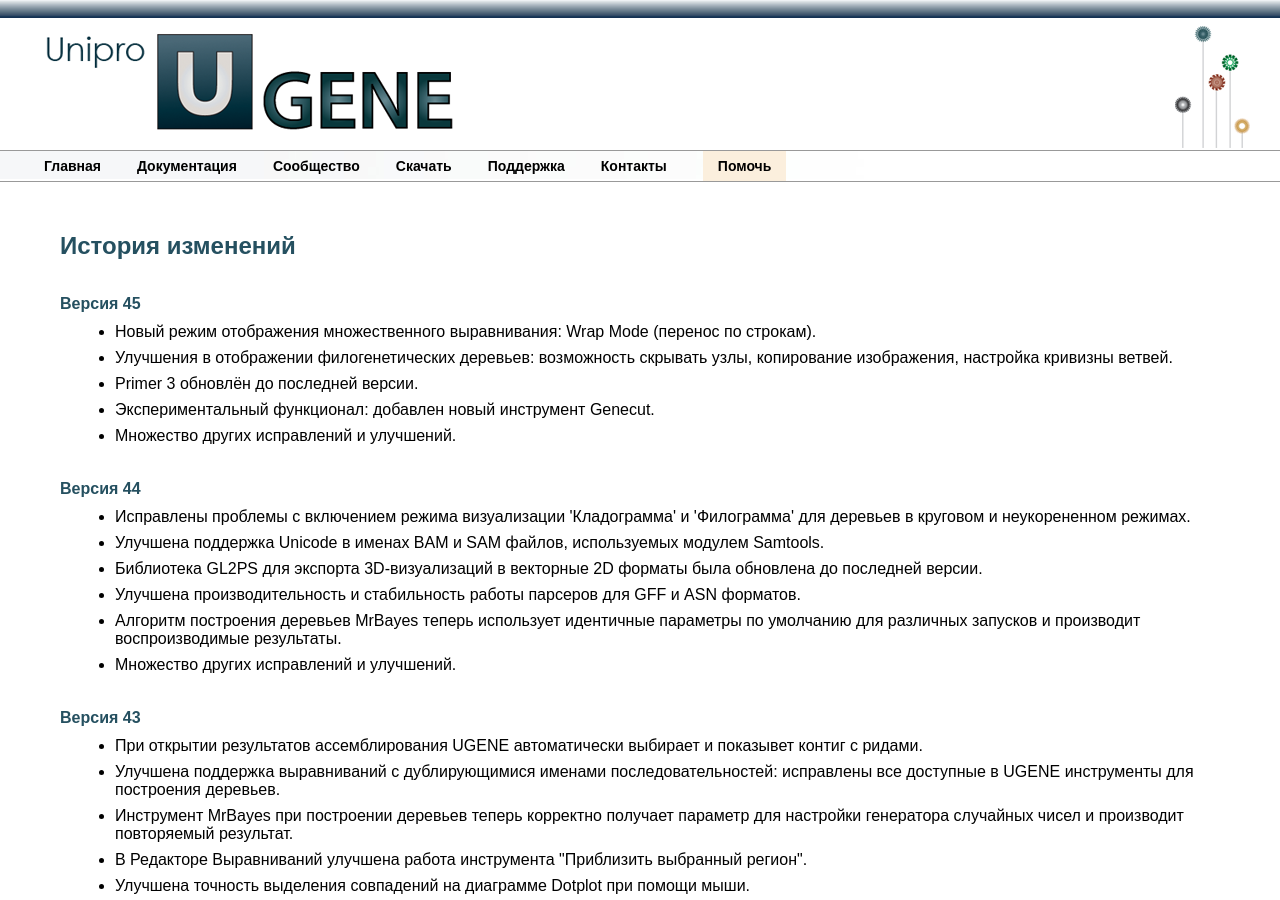
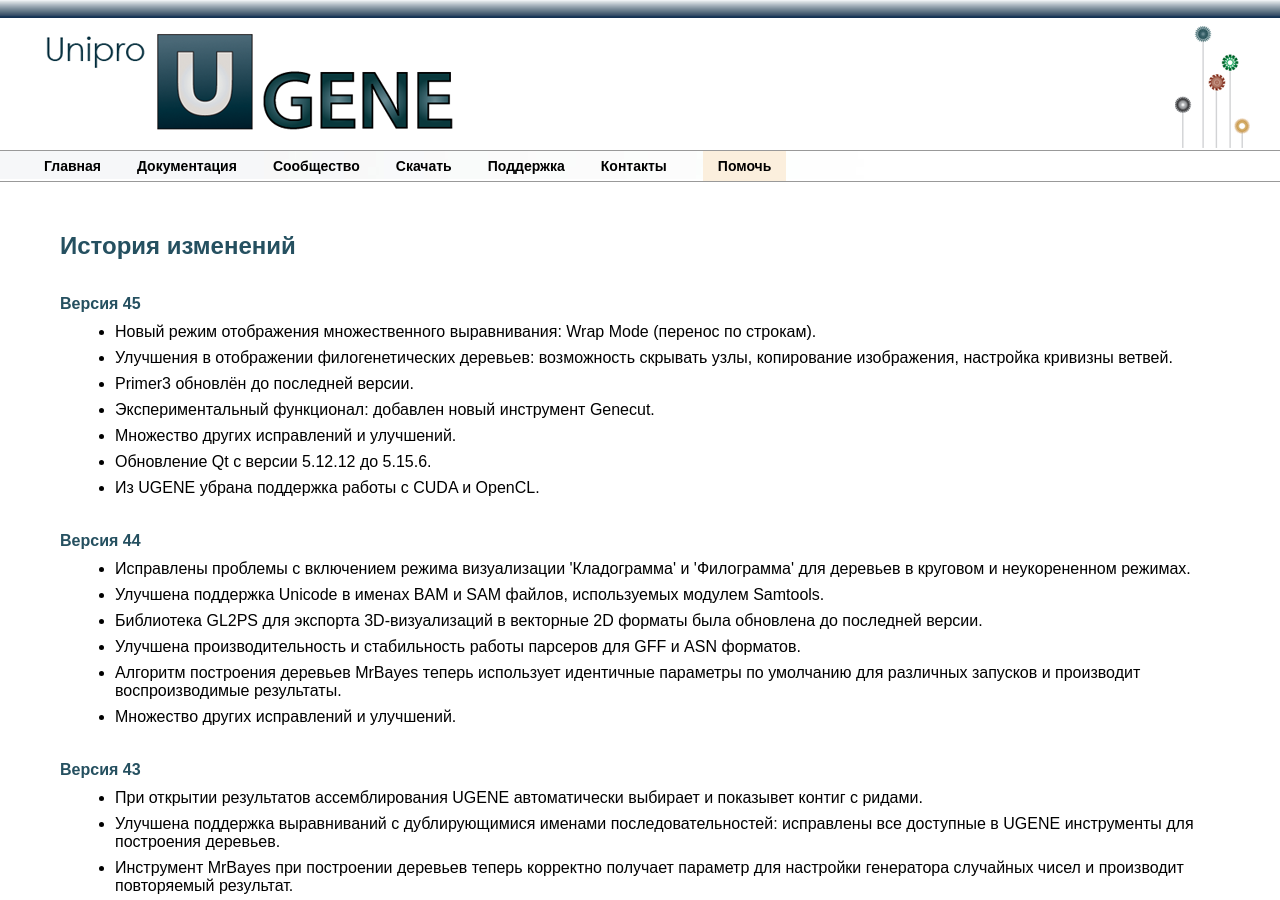
Before and after one commit to ugeneunipro/ugeneunipro.github.io, a Jekyll site: the page built from docs/ru/changelist.html, in a window 1280 px wide and 900 px high. Built offline with Jekyll 4.4.1, drawn with Linux system fonts in a browser that asks for light colours.

Commit message:
Added Turkish news.

```diff
--- a/docs/changelist.html
+++ b/docs/changelist.html
@@ -13,7 +13,7 @@
             <ul>
                 <li>New visualization mode in MSA Editor: Wrap Mode.</li>
                 <li>Phylogenetic tree visualization improvements: hiding nodes, copying of tree image to clipboard, branch curvature.</li>
-                <li>Primer 3 tool is updated to the latest version.</li>
+                <li>Primer3 tool is updated to the latest version.</li>
                 <li>Stability and usability fixes.</li>
             </ul>
         </div>
--- a/docs/news.html
+++ b/docs/news.html
@@ -13,7 +13,7 @@
         <ul>
             <li>New visualization mode in MSA Editor: Wrap Mode.</li>
             <li>Phylogenetic tree visualization improvements: hiding nodes, copying of tree image to clipboard, branch curvature.</li>
-            <li>Primer 3 tool is updated to the latest version.</li>
+            <li>Primer3 tool is updated to the latest version.</li>
             <li>Experimental features: a new Genecut tool.</li>
         </ul>
         <p>A complete list of changes can be found <a href="/changelist.html">here</a>. </p>
--- a/docs/ru/changelist.html
+++ b/docs/ru/changelist.html
@@ -13,9 +13,11 @@
             <ul>
                 <li>Новый режим отображения множественного выравнивания: Wrap Mode (перенос по строкам).</li>
                 <li>Улучшения в отображении филогенетических деревьев: возможность скрывать узлы, копирование изображения, настройка кривизны ветвей.</li>
-                <li>Primer 3 обновлён до последней версии.</li>
+                <li>Primer3 обновлён до последней версии.</li>
                 <li>Экспериментальный функционал: добавлен новый инструмент Genecut.</li>
                 <li>Множество других исправлений и улучшений.</li>
+                <li>Обновление Qt с версии 5.12.12 до 5.15.6.</li>
+                <li>Из UGENE убрана поддержка работы с CUDA и OpenCL.</li>
             </ul>
         </div>
     </div>
--- a/docs/ru/news.html
+++ b/docs/ru/news.html
@@ -12,7 +12,7 @@
         <ul>
             <li>Новый режим отображения множественного выравнивания: Wrap Mode (перенос по строкам).</li>
             <li>Улучшения в отображении филогенетических деревьев: возможность скрывать узлы, копирование изображения, настройка кривизны ветвей.</li>
-            <li>Primer 3 обновлён до последней версии.</li>
+            <li>Primer3 обновлён до последней версии.</li>
             <li>Экспериментальный функционал: добавлен новый инструмент Genecut.</li>
         </ul>
         <p>Полный список изменений можно посмотреть&nbsp;<a href="/ru/changelist.html">здесь</a>.</p>
--- a/docs/tr/news.html
+++ b/docs/tr/news.html
@@ -5,6 +5,11 @@
 
 <div class="news-page">
     <h2>Yenilikler ve Etkinlikler<br/></h2>
+
+    <div class="news-block">
+        <b>18 Kasım 2022</b> : <b> <a name="r45"> </a> UGENE 45 yayınlandı</b>
+        <p>Değişikliklerin tam listesi <a href="/changelist.html">burada bulunabilir</a>.</p>
+    </div>
 
     <div class="news-block">
         <b>20 Ağustos 2022</b> : <b> <a name="r44"> </a> UGENE 44 yayınlandı</b>
```
